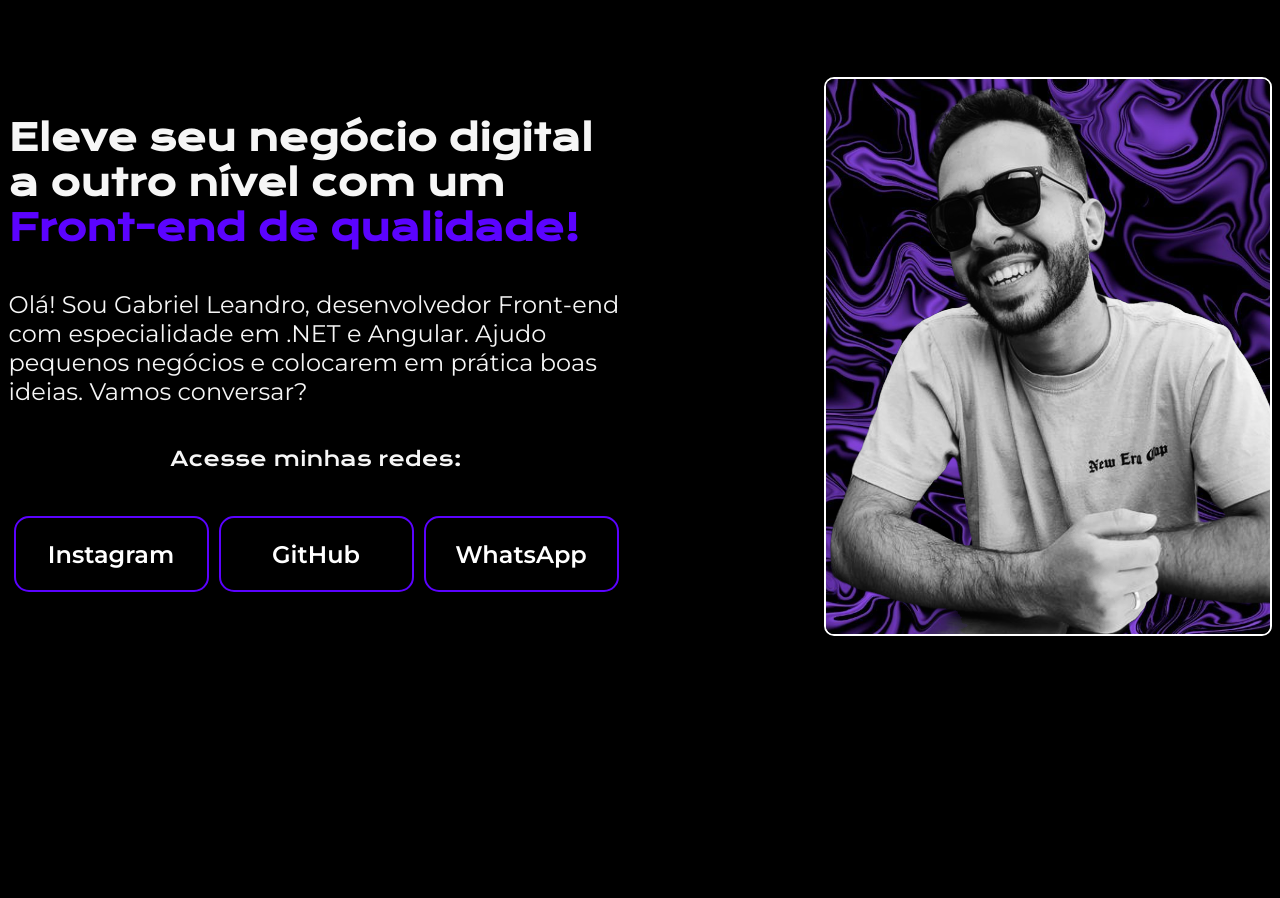
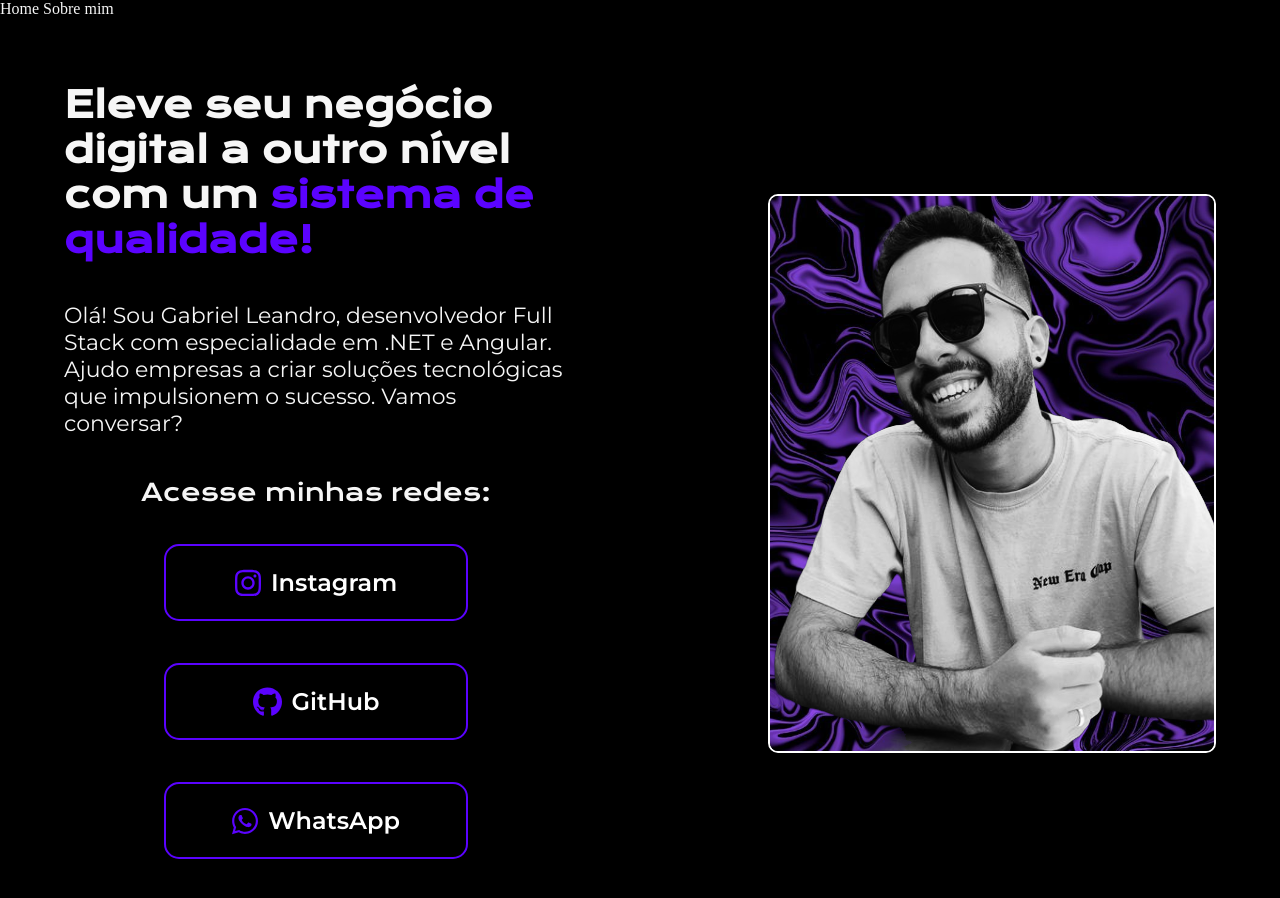
Before and after one commit to Gabriel-Leandr0/FrontEnd-Essential, a plain HTML site: page index.html in a window 1280 px wide. Before the commit the page ends 877 px from the top, so only its background shows below. Drawn offline with nearby package versions, Linux system fonts and the light colour scheme.

Commit message:
feat: hover botões, icons

```diff
--- a/CSS/style.css
+++ b/CSS/style.css
@@ -7,7 +7,6 @@
 }
 
 body{
-    height: 100vh;
     background-color: #000000;
     color: #F6F6F6;
 }
@@ -16,7 +15,7 @@ strong{
     color: #5b03ff;
 }
 
-.apresentacao img {
+.foto_gabriel_leandro {
     border-radius: 10px; /* Arredondamento suave */
     border: 2px solid #ffff; /* Contorno fino com a cor desejada */
     box-shadow: 0 4px 6px rgba(0, 0, 0, 0.1); /* Sombra sutil */
@@ -24,7 +23,7 @@ strong{
 
 
 .apresentacao{
-    margin: 6%;
+    padding: 5%;
     /*Flexbox*/
     display: flex;
     align-items: center;
@@ -44,25 +43,32 @@ strong{
 }
 
 .apresentacao_conteudo_paragrafo{
-    font-size: 24px;
+    font-size: 22px;
     font-family: "Montserrat", sans-serif;
 }
 
 .apresentacao_links_titulo{
-    display: flex;
-    justify-content: center;
-    font-size: 20px;
+    font-size: 24px;
     font-family: "Krona One", sans-serif;
+    font-weight: 400;
 }
 
 .apresentacao_links{
     display: flex;
-    flex-direction: row;
-    justify-content: space-around;
+    flex-direction: column;
+    justify-content: space-between;
     align-items: center;
+    gap: 32px;
+}
+
+.apresentacao_links img {
+    height: 30px;
 }
 
 .apresentacao_links_botao{
+    display: flex;
+    justify-content: center;
+    gap: 10px;
     width: 300px;
     font-size: 24px;
     border-radius: 15px;
@@ -77,3 +83,11 @@ strong{
     font-weight: 600;
     margin: 5px;
 }
+
+.apresentacao_links_botao:hover{
+    color: #5b03ff;
+}
+
+.rodape{
+
+}
--- a/index.html
+++ b/index.html
@@ -5,31 +5,57 @@
     <meta http-equiv="X-UA-Compatible" content="IE=edge" />
     <meta name="viewport" content="width=device-width, initial-scale=1.0" />
     <title>Portifolio</title>
-    <link rel="icon" href="img/favicon_icon.png">
+    <link rel="icon" href="img/favicon_icon.png" />
     <link rel="stylesheet" href="CSS/style.css" />
   </head>
   <body>
-    <header></header>
+    <header>
+      <nav class="menu">
+        <a class="menu_link">Home</a>
+        <a class="menu_link">Sobre mim</a>
+      </nav>
+
+
+    </header>
     <main class="apresentacao">
       <section class="apresentacao_conteudo">
         <h1 class="apresentacao_conteudo_titulo">
           Eleve seu negócio digital a outro nível com um
-          <strong>Front-end de qualidade! </strong>
+          <strong>sistema de qualidade! </strong>
         </h1>
         <p class="apresentacao_conteudo_paragrafo">
-          Olá! Sou Gabriel Leandro, desenvolvedor Front-end com especialidade em
-          .NET e Angular. Ajudo pequenos negócios e colocarem em prática boas
-          ideias. Vamos conversar?
+          Olá! Sou Gabriel Leandro, desenvolvedor Full Stack com especialidade
+          em .NET e Angular. Ajudo empresas a criar soluções tecnológicas que
+          impulsionem o sucesso. Vamos conversar?
         </p>
-        <p class="apresentacao_links_titulo">Acesse minhas redes:</p>
         <div class="apresentacao_links">
-          <a class="apresentacao_links_botao" href="https://instagram.com/gabriel.leandr0">Instagram</a>
-          <a class="apresentacao_links_botao" href="https://github.com/Gabriel-Leandr0">GitHub</a>
-          <a class="apresentacao_links_botao" href="https://wa.link/47d6nf">WhatsApp</a>
+          <h2 class="apresentacao_links_titulo">Acesse minhas redes:</h2>
+          <a
+            class="apresentacao_links_botao"
+            href="https://instagram.com/gabriel.leandr0"
+          >
+            <img src="img/instagram.svg" alt="Icone Instagram" />
+            Instagram</a
+          >
+          <a
+            class="apresentacao_links_botao"
+            href="https://github.com/Gabriel-Leandr0"
+          >
+            <img src="img/github.svg" alt="Icone GitHub" />
+            GitHub</a
+          >
+          <a class="apresentacao_links_botao" href="https://wa.link/47d6nf">
+            <img src="img/whatsapp.svg" alt="Icone WhatsApp" />
+            WhatsApp</a
+          >
         </div>
       </section>
-      <img src="img/foto_gabriel_leandro.png" alt="Foto do Gabriel Leandro" />
+      <img
+        class="foto_gabriel_leandro"
+        src="img/foto_gabriel_leandro.png"
+        alt="Foto do Gabriel Leandro"
+      />
     </main>
-    <footer></footer>
+
   </body>
 </html>
```
Also changed, not shown: img/github.svg (added), img/instagram.svg (added), img/whatsapp.svg (added).
